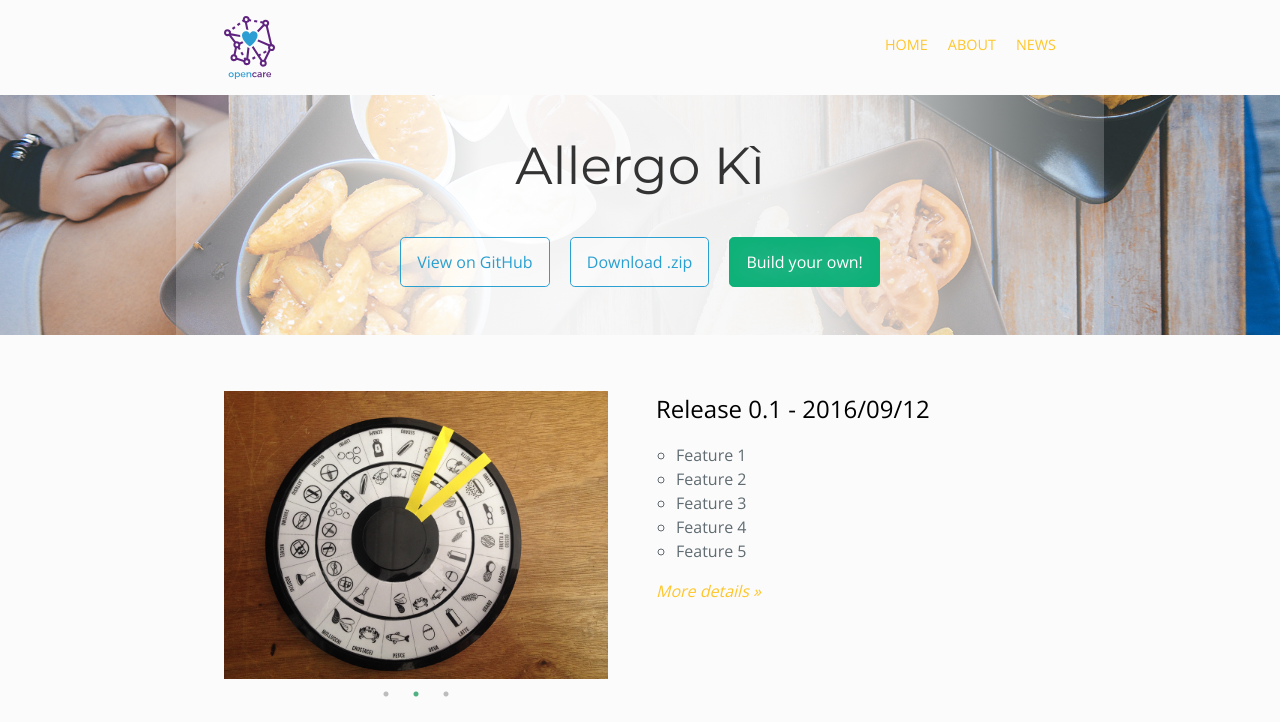
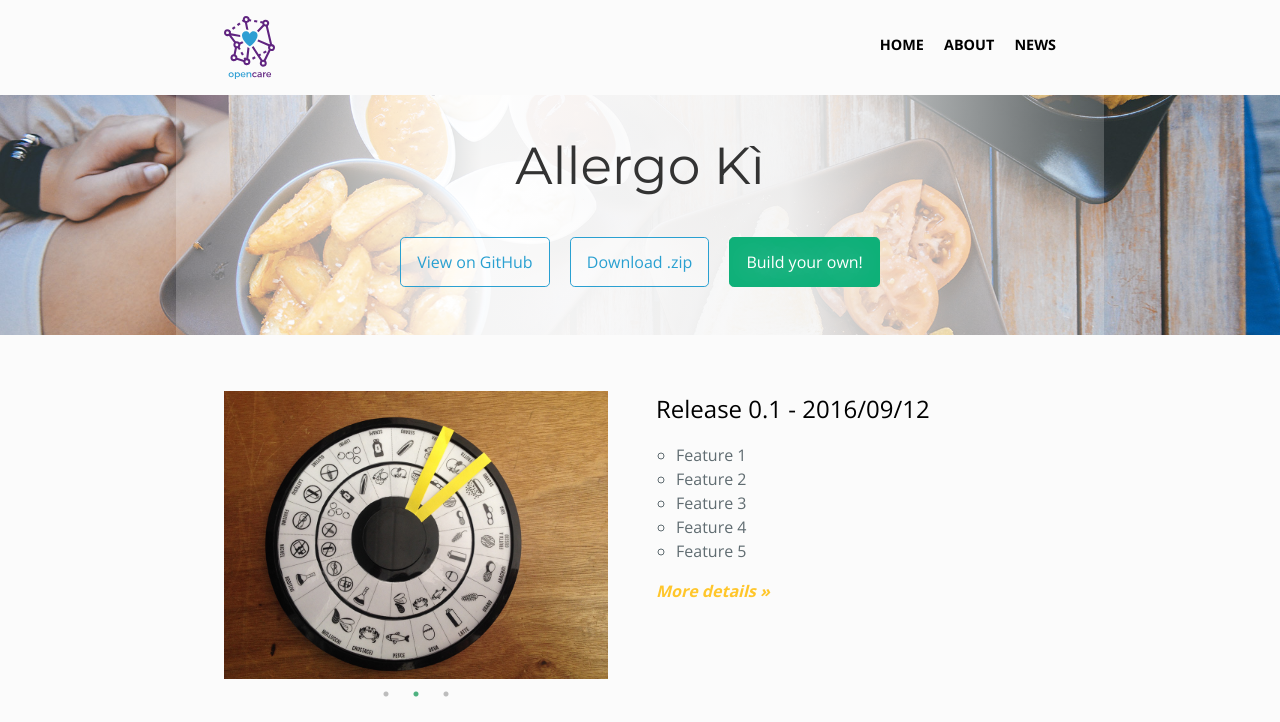
Before and after one commit to opencarecc/allergoki, a Jekyll site: the page built from index.html, in a window 1280 px wide. Shown: the top 722 px of the page. Built offline with Jekyll 4.4.1, drawn with Linux system fonts in a browser that asks for light colours; comment, search, counter and statistics services are not loaded; grey boxes are pictures that could not be loaded.

Commit message:
changes colors and images

```diff
--- a/_includes/slick_slider.html
+++ b/_includes/slick_slider.html
@@ -2,7 +2,7 @@
   <div class="img_slider">
 	<img src="https://raw.githubusercontent.com/opencarecc/allergoki/gh-pages/img/intervista_mare_milano.jpg">
 	<img src="https://raw.githubusercontent.com/opencarecc/allergoki/gh-pages/img/prototipo_segnaposto.jpg">
-    <img src="https://raw.githubusercontent.com/opencarecc/allergoki/gh-pages/img/presentazione_a_wemake.jpg">
+    <img src="https://raw.githubusercontent.com/opencarecc/allergoki/gh-pages/img/allergo_ki.jpg">
   </div>
   <p></p>
 </div>
--- a/stylesheets/stylesheet.css
+++ b/stylesheets/stylesheet.css
@@ -18,9 +18,10 @@
   text-decoration: none;
   padding-bottom: .15rem;
   transition: all .3s;
+  font-weight: bold;
 }
 a:hover {
-  border-bottom: 1px solid #ffc62b;
+  border-bottom: 2px dotted #ffc62b;
 }
 
 ul {
@@ -55,6 +56,7 @@
 nav li a {
   display: block;
   cursor: pointer;
+  color: #000;
 }
 
 nav img {
```
Also changed, not shown: img/allergo_ki.jpg (added).
